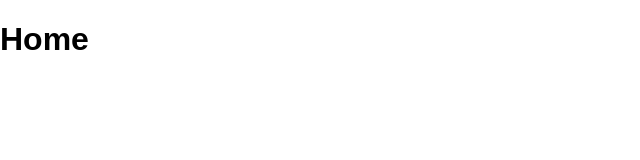
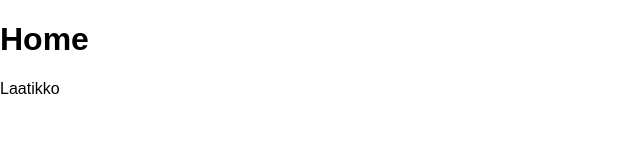
Before and after one commit to n3nuvi00/budget-app, a React (Vite) app: page / in a window 1280 px wide. Shown: the top 160 px of the page, without its empty margins (0-640 px from the left). Built offline with nearby package versions, Linux system fonts and the light colour scheme.

Commit message:
Added styles folder and in it a Home.css file

```diff
--- a/src/pages/Home.jsx
+++ b/src/pages/Home.jsx
@@ -1,3 +1,13 @@
+import "../styles/Home.css";
+
 export default function Home() {
-  return <h1>Home</h1>;
+  return (
+    <div>
+      <h1>Home</h1>
+
+      <div>
+        Laatikko
+      </div>
+    </div>
+  );
 }
```
Also changed, not shown: src/styles/Home.css (added).
